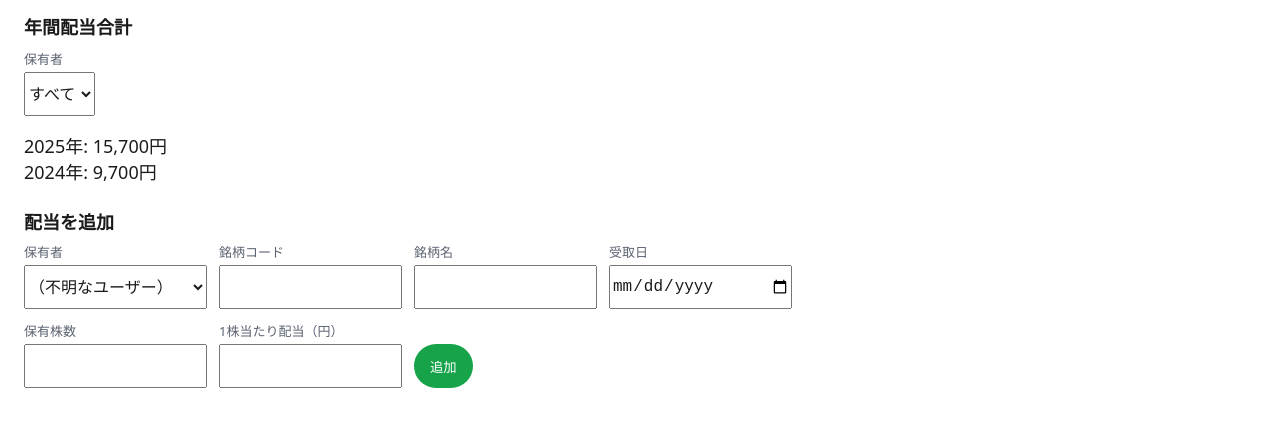
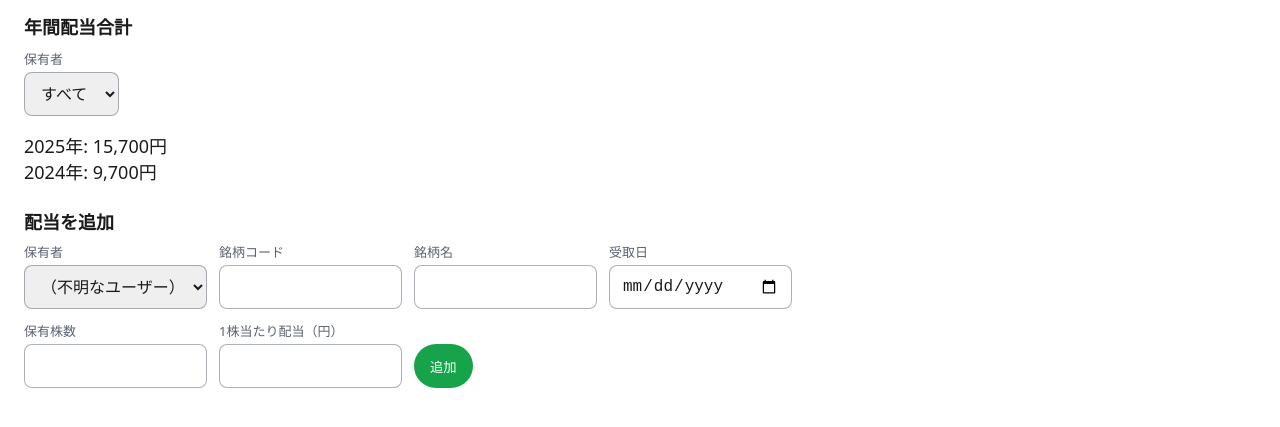
Before and after one commit to shota-hamamatsu/dividend_tracker_yuvomi, a website built with Vite: page dev/index.html in a window 1280 px wide. Shown: the part 83-510 px from the top of the page. Built offline with nearby package versions, Linux system fonts and the light colour scheme.

Commit message:
Round input borders and widen their inner padding
Inputs and selects get a 1px border, 0.5rem radius and
space-2/space-3 padding so text no longer sits tight against the edge.

Co-Authored-By: Claude Opus 5.5 <noreply@anthropic.com>

```diff
--- a/modules/dividend-tracker/style.css
+++ b/modules/dividend-tracker/style.css
@@ -27,6 +27,9 @@
   width: 100%;
   min-width: 0;
   min-height: var(--target-base, 44px);
+  padding: var(--space-2, 0.5rem) var(--space-3, 0.75rem);
+  border: 1px solid color-mix(in srgb, var(--color-text-secondary, #5b6270) 50%, transparent);
+  border-radius: 0.5rem;
   font-size: 1rem; /* 入力欄は 16px 未満にしない */
   color: var(--color-text-primary);
 }
```
